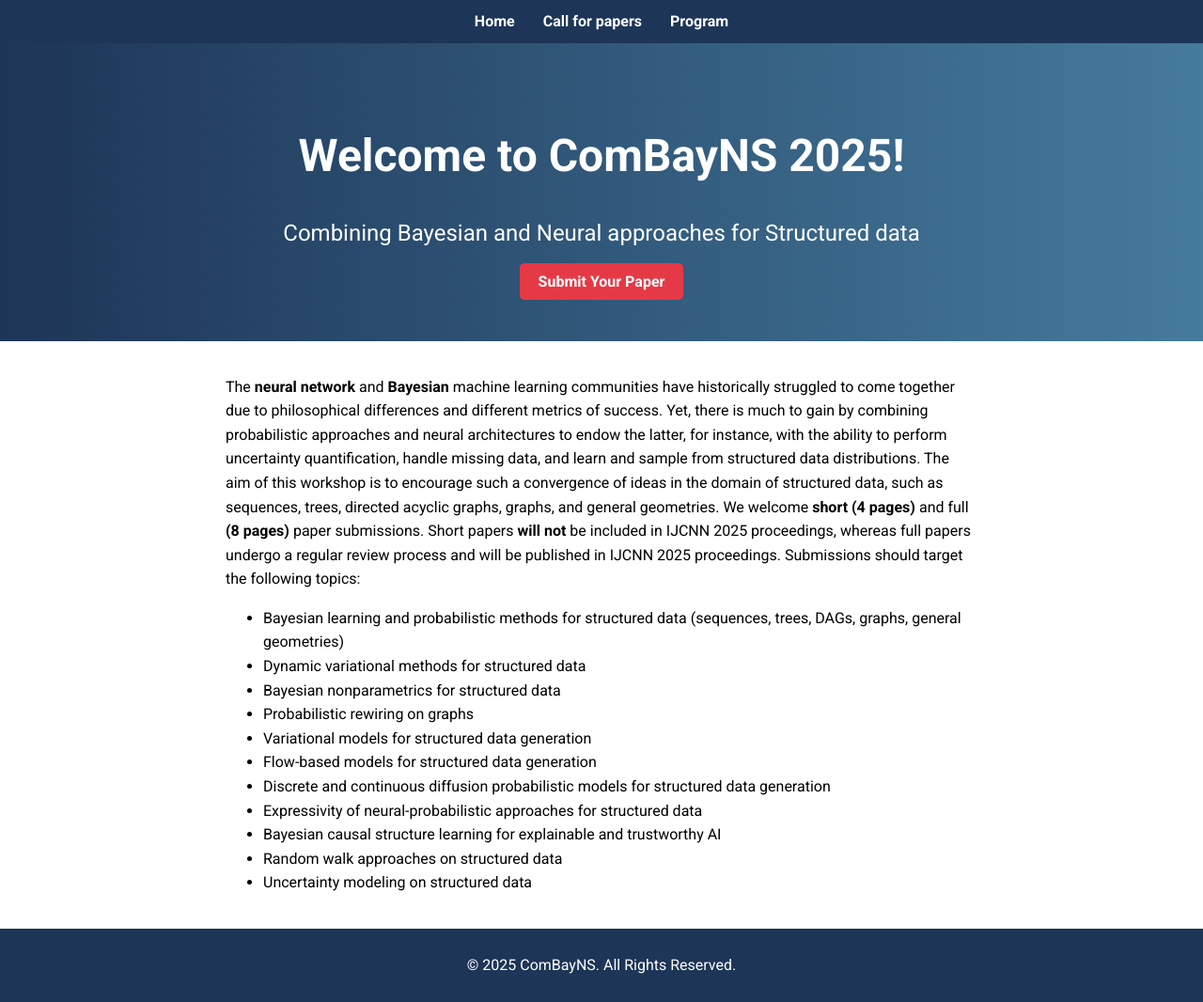
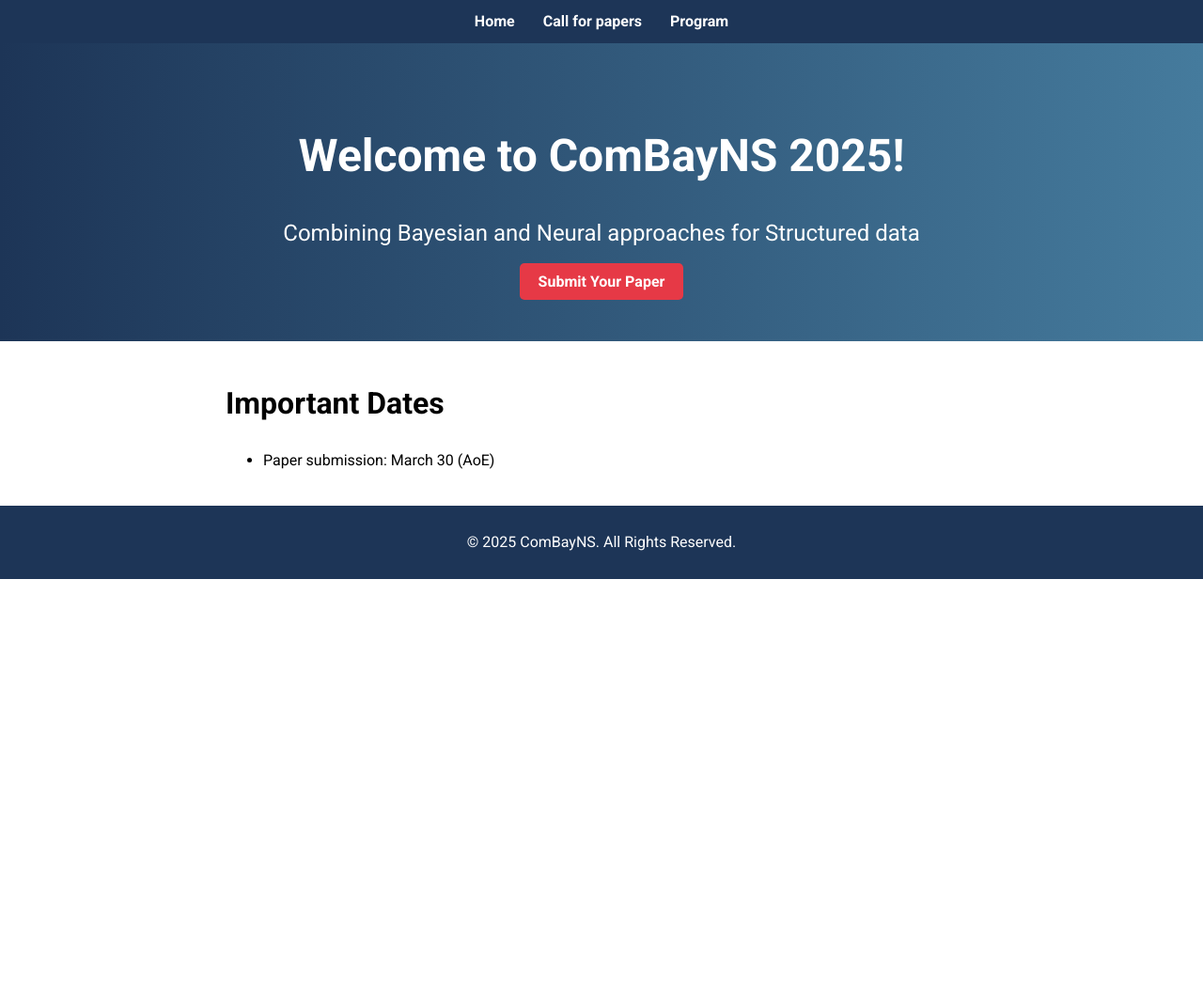
Before and after one commit to combayns2025/combayns2025.github.io, a Jekyll site: the page built from index.md, in a window 1280 px wide. Shown: the whole page at 94% size. Built offline with Jekyll 4.4.1, drawn with Linux system fonts in a browser that asks for light colours; after the commit the page ends 900 px from its top, so only the background shows below that.

Commit message:
Update index.md

```diff
--- a/index.md
+++ b/index.md
@@ -3,26 +3,5 @@
 title: Home
 ---
 
-The **neural network** and **Bayesian** machine learning communities have historically struggled
-to come together due to philosophical differences and different metrics of success. Yet, there is
-much to gain by combining probabilistic approaches and neural architectures to endow the
-latter, for instance, with the ability to perform uncertainty quantification, handle missing data,
-and learn and sample from structured data distributions. The aim of this workshop is to
-encourage such a convergence of ideas in the domain of structured data, such as sequences,
-trees, directed acyclic graphs, graphs, and general geometries.
-We welcome **short (4 pages)** and full **(8 pages)** paper submissions. Short papers **will not** be
-included in IJCNN 2025 proceedings, whereas full papers undergo a regular review process and
-will be published in IJCNN 2025 proceedings. Submissions should target the following topics:
-
-- Bayesian learning and probabilistic methods for structured data (sequences, trees, DAGs,
-graphs, general geometries)
-- Dynamic variational methods for structured data
-- Bayesian nonparametrics for structured data
-- Probabilistic rewiring on graphs
-- Variational models for structured data generation
-- Flow-based models for structured data generation
-- Discrete and continuous diffusion probabilistic models for structured data generation
-- Expressivity of neural-probabilistic approaches for structured data
-- Bayesian causal structure learning for explainable and trustworthy AI
-- Random walk approaches on structured data
-- Uncertainty modeling on structured data
+# Important Dates
+- Paper submission: March 30 (AoE)
```
